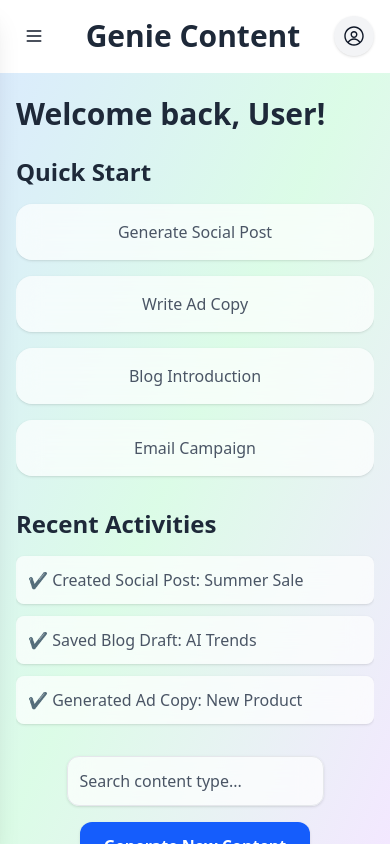
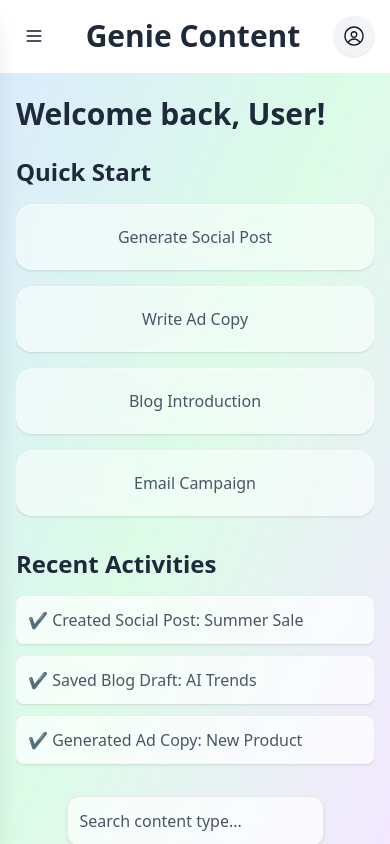
Before and after one commit to aryanpandey-123/geniecontent, a Next.js app: page /dashboard in a window 390 px wide. Built offline with nearby package versions, Linux system fonts and the light colour scheme.

Commit message:
Enhance Sidebar and Dashboard styles: update transition effects and button styles for improved UX and responsiveness.

```diff
--- a/src/app/components/sidebar.tsx
+++ b/src/app/components/sidebar.tsx
@@ -64,7 +64,7 @@ export default function Sidebar({
 
   const desktopClasses = `
   hidden lg:flex lg:flex-col h-screen fixed left-0 top-0
-  z-40 sidebar-slide transition-width duration-300
+  z-40 sidebar-slide transition-all duration-300
   ${expanded ? 'w-64' : 'w-16'}
 `;
 
@@ -116,13 +116,19 @@ export default function Sidebar({
               <Link
                 key={`${item.name}-${i}`}
                 href={item.href}
-                className={`flex items-center space-x-3 p-2 rounded-md hover:bg-gray-100 transition
-                  ${compact ? 'justify-center' : ''}`}
+                className={` group flex items-center space-x-3 p-2 rounded-md
+                  transition-all duration-200 hover:bg-blue-50/70 hover:shadow-sm hover:border-l-4 hover:border-blue-600
+                  ${compact ? 'justify-center' : ''}
+                `}
                 onClick={() => isMobile && setSidebarOpen(false)}
               >
-                <span className="text-xl" aria-hidden>
+                <span
+                  className="text-xl transition-all duration-200 group-hover:scale-110 group-hover:text-blue-600"
+                  aria-hidden
+                >
                   {item.icon}
                 </span>
+
                 {(isMobile || expanded) && <span className="text-gray-800 font-medium">{item.name}</span>}
               </Link>
             );
--- a/src/app/dashboard/page.tsx
+++ b/src/app/dashboard/page.tsx
@@ -22,7 +22,12 @@ export default function DashboardPage() {
             {['Generate Social Post', 'Write Ad Copy', 'Blog Introduction', 'Email Campaign'].map((template, i) => (
               <button
                 key={i}
-                className="bg-white/70 backdrop-blur-md p-4 rounded-2xl shadow hover:bg-blue-50 transition font-medium"
+                className="
+                  bg-white/50 backdrop-blur-xl
+                  p-5 rounded-2xl shadow-sm
+                  transition-all duration-300
+                  hover:shadow-lg hover:-translate-y-1 hover:bg-white/70
+                  border border-white/40"
               >
                 {template}
               </button>
```
